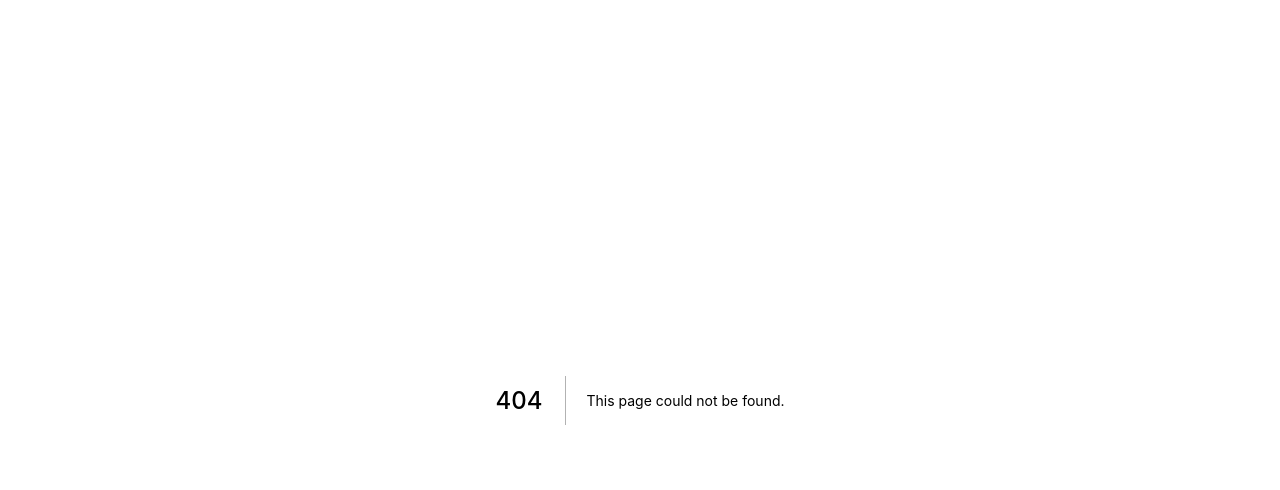
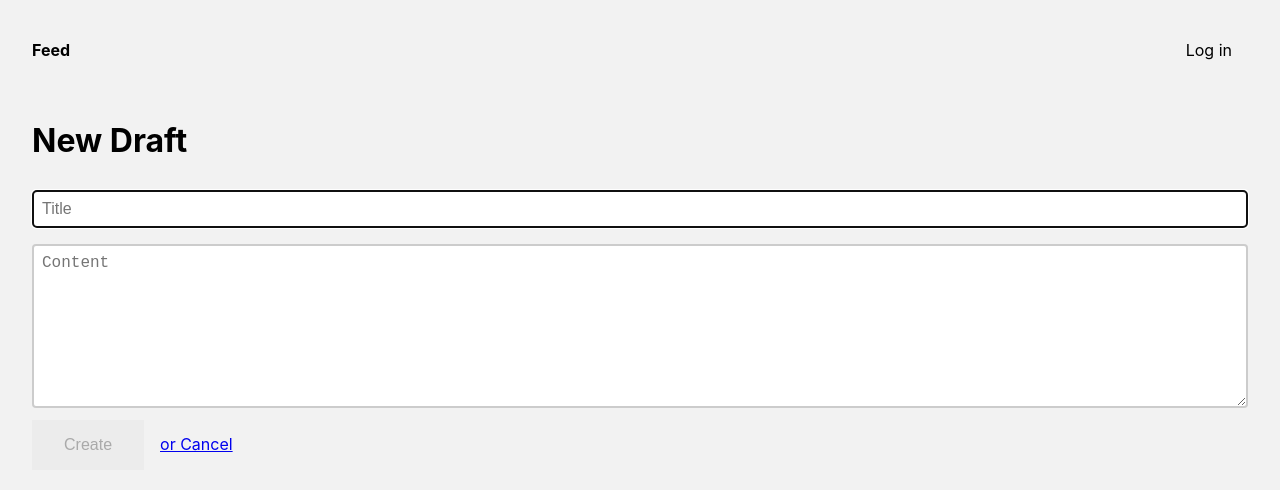
Before and after one commit to amati-tiru-modifikasi/nextjs-limitless-be, a Next.js app in the folder blogr-nextjs-prisma/: page /create in a window 1280 px wide. Before the commit this address had no page. Shown: the top 490 px of the page. Built offline with nearby package versions, Linux system fonts and the light colour scheme; no server answers.

Commit message:
CREATE CONTAINER

```diff
--- /dev/null
+++ b/blogr-nextjs-prisma/pages/create.tsx
@@ -0,0 +1,71 @@
+import React, { useState } from 'react'
+import Layout from '../components/Layout'
+import Router from 'next/router'
+
+const Draft: React.FC = () => {
+  const [title, setTitle] = useState('');
+  const [content, setContent] = useState('');
+
+  const submitData = async (params: React.SyntheticEvent) => {
+    params.preventDefault();
+    // TODO
+  }
+
+  return(
+    <Layout>
+    <div>
+      <form onSubmit={submitData}>
+        <h1>New Draft</h1>
+        <input
+          autoFocus
+          onChange={(e) => setTitle(e.target.value)}
+          placeholder="Title"
+          type="text"
+          value={title}
+        />
+        <textarea
+          cols={50}
+          onChange={(e) => setContent(e.target.value)}
+          placeholder="Content"
+          rows={8}
+          value={content}
+        />
+        <input disabled={!content || !title} type="submit" value="Create" />
+        <a className="back" href="#" onClick={() => Router.push('/')}>
+          or Cancel
+        </a>
+      </form>
+    </div>
+    <style jsx>{`
+      .page {
+        background: var(--geist-background);
+        padding: 3rem;
+        display: flex;
+        justify-content: center;
+        align-items: center;
+      }
+
+      input[type='text'],
+      textarea {
+        width: 100%;
+        padding: 0.5rem;
+        margin: 0.5rem 0;
+        border-radius: 0.25rem;
+        border: 0.125rem solid rgba(0, 0, 0, 0.2);
+      }
+
+      input[type='submit'] {
+        background: #ececec;
+        border: 0;
+        padding: 1rem 2rem;
+      }
+
+      .back {
+        margin-left: 1rem;
+      }
+    `}</style>
+  </Layout>
+  )
+}
+
+export default Draft
```
